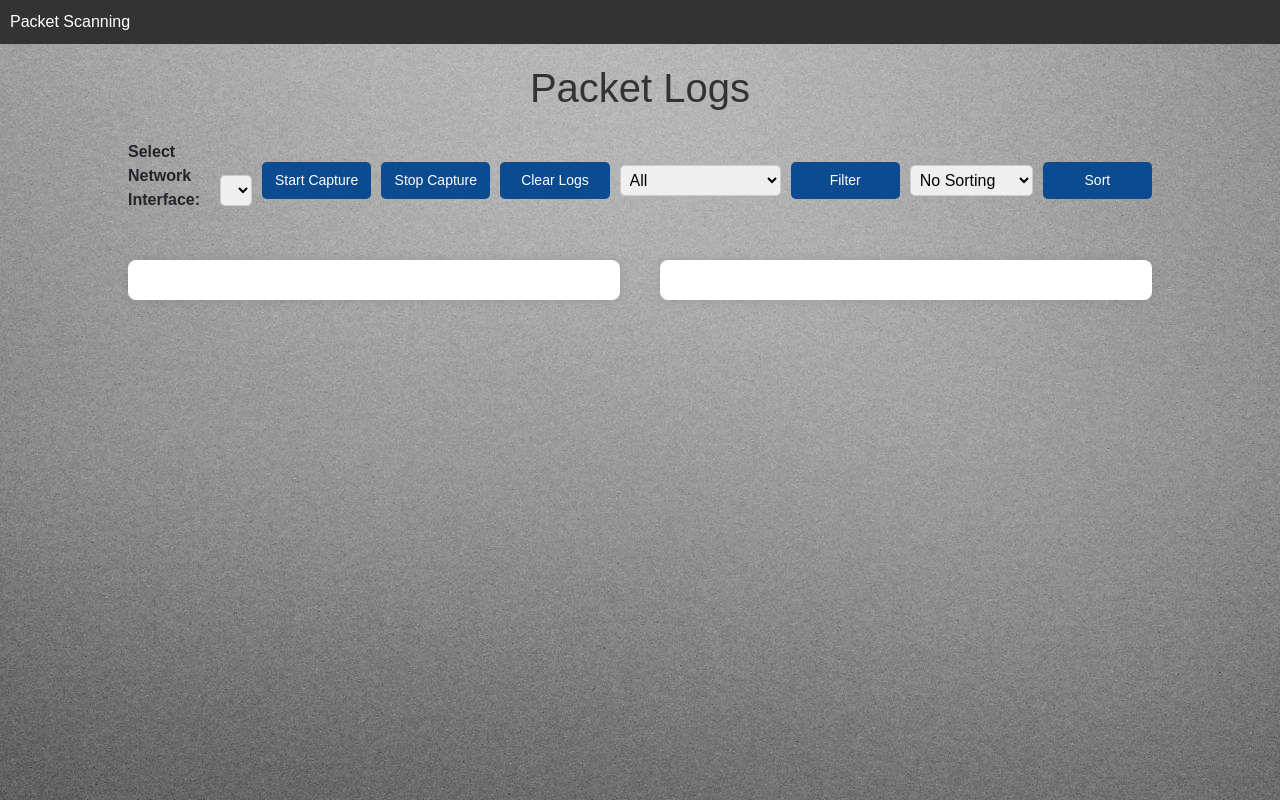
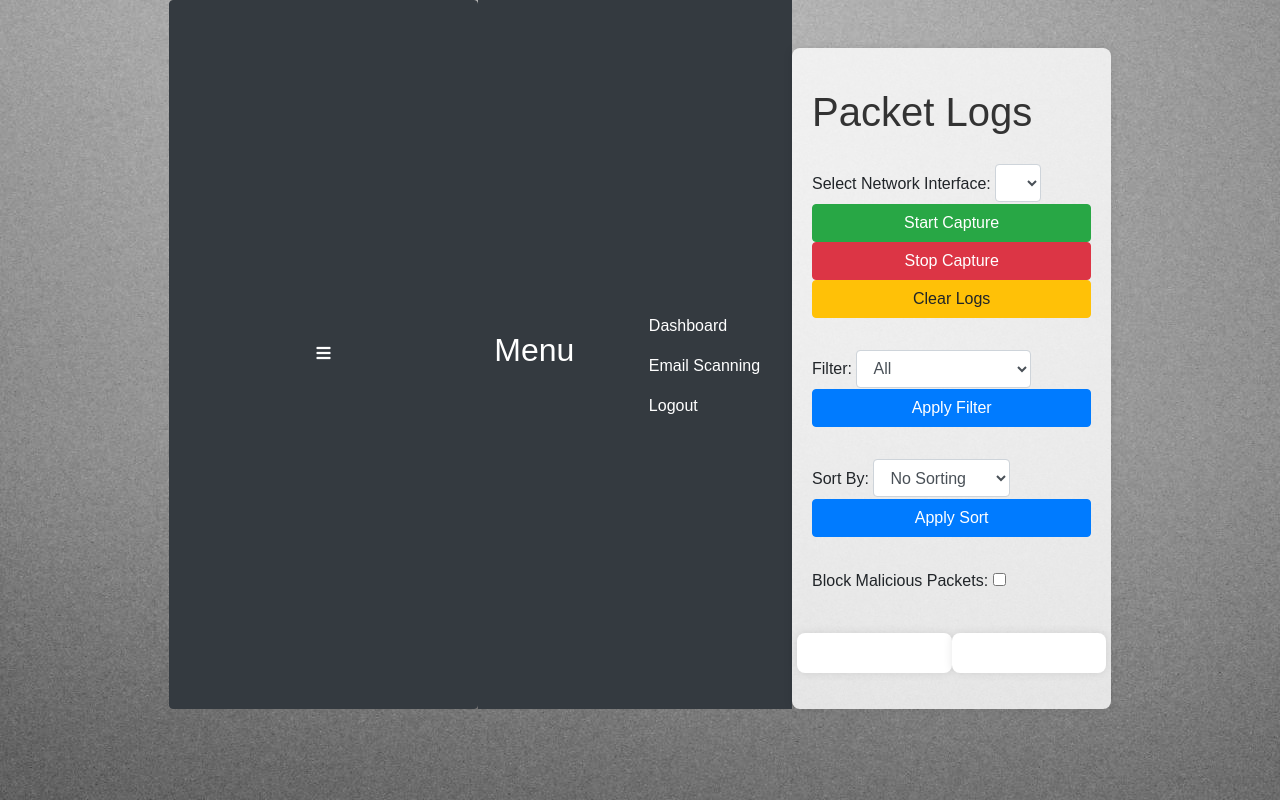
Before and after one commit to kabuprojects/cosf323_january2025_group2, a Flask app: page /packet_capture in a window 1280 px wide. Run offline with Flask 3, Linux system fonts and the light colour scheme; the visitor is signed in with stand-in values (Sample User, id 1); data that the repository does not hold is empty; parts of the project's set-up code (start-up, migrations or seed data) failed here and were passed over; some libraries are stand-ins or nearby versions.

Commit message:
Update packet_capture.html

```diff
--- a/COSF 323 Team project/templates/packet_capture.html
+++ b/COSF 323 Team project/templates/packet_capture.html
@@ -6,6 +6,7 @@
     <title>Packet Scanning</title>
     <link rel="stylesheet" href="https://stackpath.bootstrapcdn.com/bootstrap/4.5.2/css/bootstrap.min.css">
     <link rel="stylesheet" href="{{ url_for('static', filename='packet_capture.css') }}">
+    <link rel="stylesheet" href="https://cdnjs.cloudflare.com/ajax/libs/font-awesome/5.15.3/css/all.min.css">
     <script>
         async function fetchInterfaces() {
             const response = await fetch('/interfaces');
@@ -96,6 +97,13 @@
             fetch('/clear_logs').then(() => fetchLogs());
         }
 
+        function toggleSidebar() {
+            const sidebar = document.querySelector('.sidebar');
+            const container = document.querySelector('.container');
+            sidebar.classList.toggle('hidden');
+            container.classList.toggle('full-width');
+        }
+
         window.onload = function() {
             fetchInterfaces();
             fetchLogs();
@@ -106,38 +114,88 @@
     </script>
 </head>
 <body>
-    <nav>
-        <div>Packet Scanning</div>
+    <div class="d-flex">
+        <button class="btn btn-dark toggle-btn" onclick="toggleSidebar()">
+            <i class="fas fa-bars"></i>
+        </button>
+        <nav class="sidebar bg-dark text-white p-3">
+            <h2>Menu</h2>
+            <ul class="nav flex-column mt-4">
+                <li class="nav-item">
+                    <a class="nav-link text-white" href="{{ url_for('dashboard') }}">Dashboard</a>
+                </li>
+                <li class="nav-item">
+                    <a class="nav-link text-white" href="{{ url_for('scan_emails') }}">Email Scanning</a>
+                </li>
+                <li class="nav-item">
+                    <a class="nav-link text-white" href="/logout">Logout</a>
+                </li>
+            </ul>
         </nav>
+        <div class="container mt-5">
             <h1>Packet Logs</h1>
-    <div class="controls">
+            <div class="row mb-3">
+                <div class="col-md-12">
+                    <div class="form-group">
                         <label for="interfaces">Select Network Interface:</label>
-        <select id="interfaces"></select>
-        <button onclick="startCapture()">Start Capture</button>
-        <button onclick="stopCapture()">Stop Capture</button>
-        <button onclick="clearLogs()">Clear Logs</button>
-        <select id="filter-type">
+                        <select id="interfaces" class="form-control w-auto d-inline-block"></select>
+                        <button class="btn btn-success" onclick="startCapture()">Start Capture</button>
+                        <button class="btn btn-danger" onclick="stopCapture()">Stop Capture</button>
+                        <button class="btn btn-warning" onclick="clearLogs()">Clear Logs</button>
+                    </div>
+                </div>
+            </div>
+            <div class="row mb-3">
+                <div class="col-md-12">
+                    <div class="form-group">
+                        <label for="filter-type">Filter:</label>
+                        <select id="filter-type" class="form-control w-auto d-inline-block">
                             <option value="">All</option>
                             <option value="good">Good Packets</option>
                             <option value="malicious">Malicious Packets</option>
                         </select>
-        <button onclick="applyFilter()">Filter</button>
-        <select id="sort-type">
+                        <button class="btn btn-primary" onclick="applyFilter()">Apply Filter</button>
+                    </div>
+                </div>
+            </div>
+            <div class="row mb-3">
+                <div class="col-md-12">
+                    <div class="form-group">
+                        <label for="sort-type">Sort By:</label>
+                        <select id="sort-type" class="form-control w-auto d-inline-block">
                             <option value="">No Sorting</option>
                             <option value="time">Sort by Time</option>
                             <option value="date">Sort by Date</option>
                         </select>
-        <button onclick="applySort()">Sort</button>
+                        <button class="btn btn-primary" onclick="applySort()">Apply Sort</button>
                     </div>
-    <div id="container">
-        <div id="logs">
+                </div>
+            </div>
+            <div class="row mb-3">
+                <div class="col-md-12">
+                    <div class="form-group">
+                        <label for="block_packets">Block Malicious Packets:</label>
+                        <input type="checkbox" id="block_packets" onchange="toggleBlockPackets()">
+                    </div>
+                </div>
+            </div>
+            <div class="row mb-3">
+                <div class="col-md-6 pr-2" id="logs">
                     <h2>All Logs</h2>
                     <!-- Logs will be displayed here -->
                 </div>
-        <div id="notifications">
+                <div class="col-md-6 pl-2" id="notifications">
                     <h2>Malicious Packets</h2>
                     <!-- Notifications will be displayed here -->
                 </div>
             </div>
+        </div>
+    </div>
+    <script>
+        function toggleBlockPackets() {
+            const blockPackets = document.getElementById('block_packets').checked;
+            fetch(`/toggle_block_packets?block=${blockPackets}`);
+        }
+    </script>
 </body>
 </html>
```
Lines whose indentation alone changed are shown as unchanged.
